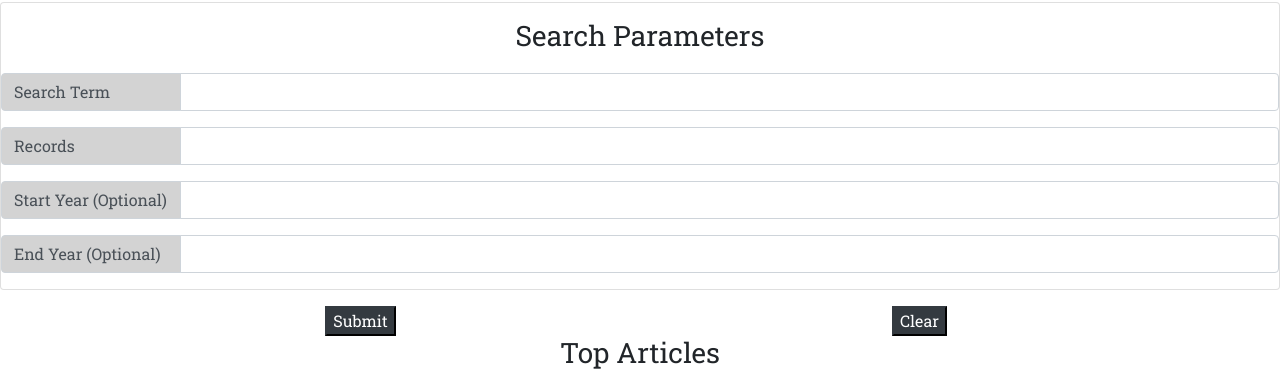
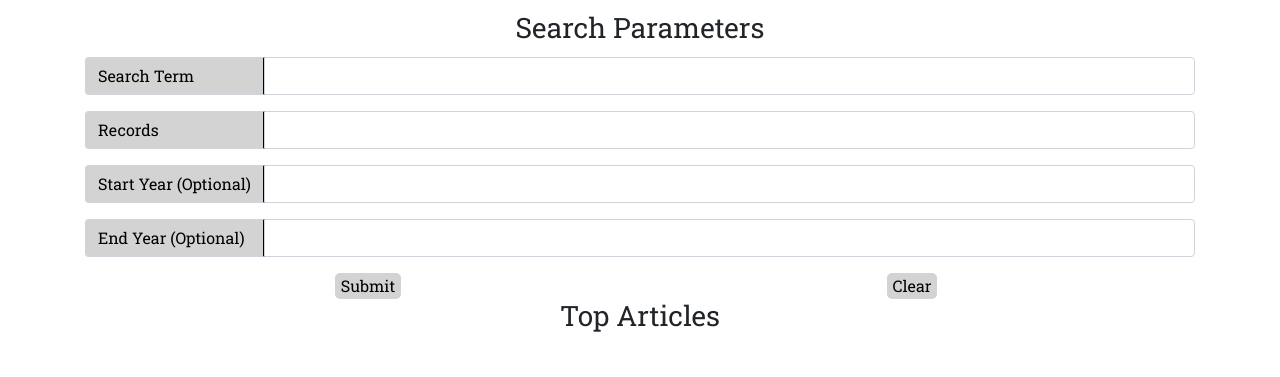
Before and after one commit to dderrickmatheww/NYtimes, a plain HTML site: page index.html in a window 1280 px wide. Shown: the part 479-856 px from the top of the page. After the commit the page ends 819 px from the top, so only its background shows below. Drawn offline with nearby package versions, Linux system fonts and the light colour scheme; a web font is replaced by a local one.

Commit message:
updated style

```diff
--- a/assets/style.css
+++ b/assets/style.css
@@ -17,10 +17,25 @@ body {
 
 #Parameters{
   margin-top: 15px;
+  text-align: center;
 }
 
 .input-group-text {
   background-color: lightgray;
   font-family: 'Roboto Slab', serif;
   width: 180px;
+  color: black;
+  border-right: 2px black solid;
 }
+
+#submit,#clear {
+  background-color: lightgray;
+  font-family: 'Roboto Slab', serif;
+  color: black;
+  border: 0px;
+  border-radius: 5px;
+}
+
+#submit:hover,#clear:hover {
+  color:blue;
+}
--- a/index.html
+++ b/index.html
@@ -17,17 +17,19 @@
   <div class="jumbo-tron">
     <div class="row text-center">
       <div class="col-12">
-        <img src="assets/images/nyt.png">
+        <img src="assets/images/nyt.png" id="NYtimes1">
       </div>
       <div class="col-12">
         <h1>Search</h1>
       </div>
     </div>
   </div>
-  <div class="card text-center mt-3 pt-3">
+
     <div class="card-title">
-      <h3>Search Parameters</h3>
+      <h3 id="Parameters">Search Parameters</h3>
     </div>
+
+  <div class="container">
 
       <div class="input-group mb-3">
         <div class="input-group-prepend">
@@ -71,20 +73,20 @@
         <input type="text" class="form-control" aria-label="Sizing example input"
           aria-describedby="inputGroup-sizing-default">
       </div>
-  </div>
+
     <div class="container text-center mt-3">
       <div class="row">
         <div class="col-6 pr-1">
-        <button class="btn-dark">Submit</button>
+          <button class="btn-dark" id="submit">Submit</button>
         </div>
         <div class="col-6 pl-1">
-        <button class="btn-dark">Clear</button>
+          <button class="btn-dark" id="clear">Clear</button>
         </div>
       </div>
       <div class="container text-center">
       </div>
       <h3>Top Articles</h3>
-    <div id="results">
+      <div id="results"></div>
 
     </div>
   </div>
```
Lines whose indentation alone changed are shown as unchanged.
